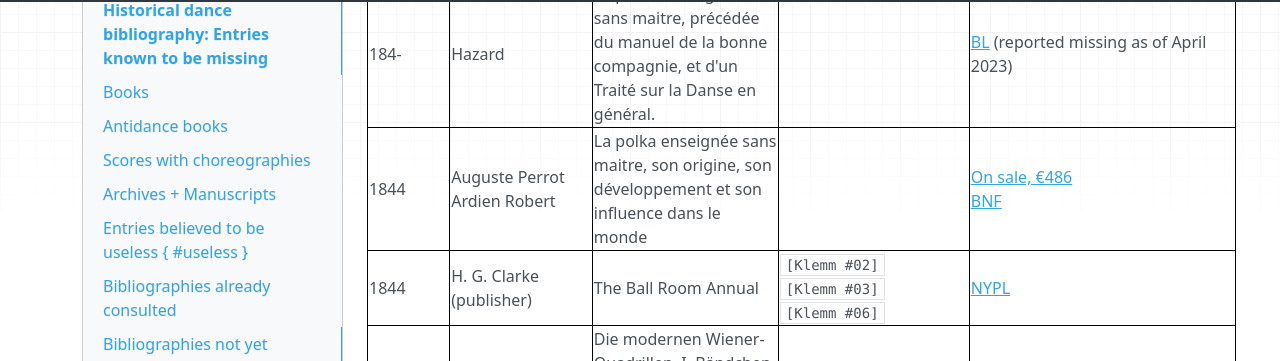
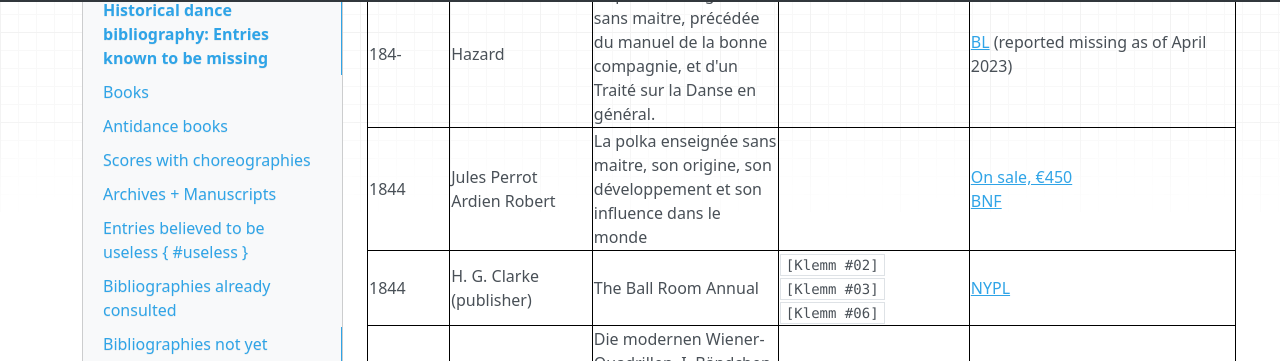
Before and after one commit to hda-technical/dancebooks, an MkDocs documentation site: the page built from docs/bib/missing.md, in a window 1280 px wide and 900 px high, scrolled down 33453 px. Shown: the part 94-455 px from the top of the window. Built offline with MkDocs 1.6.1, drawn with Linux system fonts in a browser that asks for light colours; nearby versions of some CDN libraries.

Commit message:
Fix some data

```diff
--- a/docs/bib/missing.md
+++ b/docs/bib/missing.md
@@ -294,7 +294,7 @@ _This table is intended to be accurate, yet sometimes it is slightly outdated._
 | 1844 | David Bogue (publisher) | The Ball-Room Preceptor; Comprising The Most Esteemed Quadrilles, Galopades, Mazourkas, & Other Fashionable Dances of the Season<br/>_4th edition_ | | [On sale, £180](https://www.abebooks.com/servlet/BookDetailsPL?bi=21804699530) |
 | 1844 | Jean Charles Louis Le Pitre | Réflexions sur l'art de la danse, relativement à la décadence momentanée et à la renaissance actuelle des danses nationales françaises et allemandes | `[Katalog, 1894]`<br/>`[Klemm #03]`<br/>`[Klemm #06]` | [BNF](http://catalogue.bnf.fr/ark:/12148/cb43997540m) |
 | 184- | Hazard | La polka, enseignée sans maitre, précédée du manuel de la bonne compagnie, et d'un Traité sur la Danse en général. | | [BL](http://explore.bl.uk/BLVU1:LSCOP-ALL:BLL01001628121) (reported missing as of April 2023) |
-| 1844 | Auguste Perrot<br/>Ardien Robert | La polka enseignée sans maitre, son origine, son développement et son influence dans le monde | | [On sale, €486](https://www.abebooks.com/servlet/BookDetailsPL?bi=12996581883)<br/>[BNF](http://catalogue.bnf.fr/ark:/12148/cb31088074n) |
+| 1844 | Jules Perrot<br/>Ardien Robert | La polka enseignée sans maitre, son origine, son développement et son influence dans le monde | | [On sale, €450](https://www.abebooks.com/servlet/BookDetailsPL?bi=12996581883)<br/>[BNF](http://catalogue.bnf.fr/ark:/12148/cb31088074n) |
 | 1844 | H. G. Clarke (publisher) | The Ball Room Annual | `[Klemm #02]`<br/>`[Klemm #03]`<br/>`[Klemm #06]` | [NYPL](https://www.nypl.org/research/research-catalog/bib/b12276128) |
 | 1844 | | Die modernen Wiener-Quadrillen. I. Bändchen, enthält die Quadrille française, die Union-Quadrille, die Lance-Quadrille | `[Klemm #02]`<br/>`[Klemm #03]`<br/>`[Klemm #06]` | [Hamburg](https://kataloge.uni-hamburg.de/DB=1/LNG=EN/CLK?IKT=12&TRM=673089894)<br/>[Chicago, Newberry Library](https://i-share-nby.primo.exlibrisgroup.com/permalink/01CARLI_NBY/i5mcb2/alma995507388805867) |
 | 184- | | Современный любимейший танец полька. Девять изображений | `[Yoko]` | |
```
